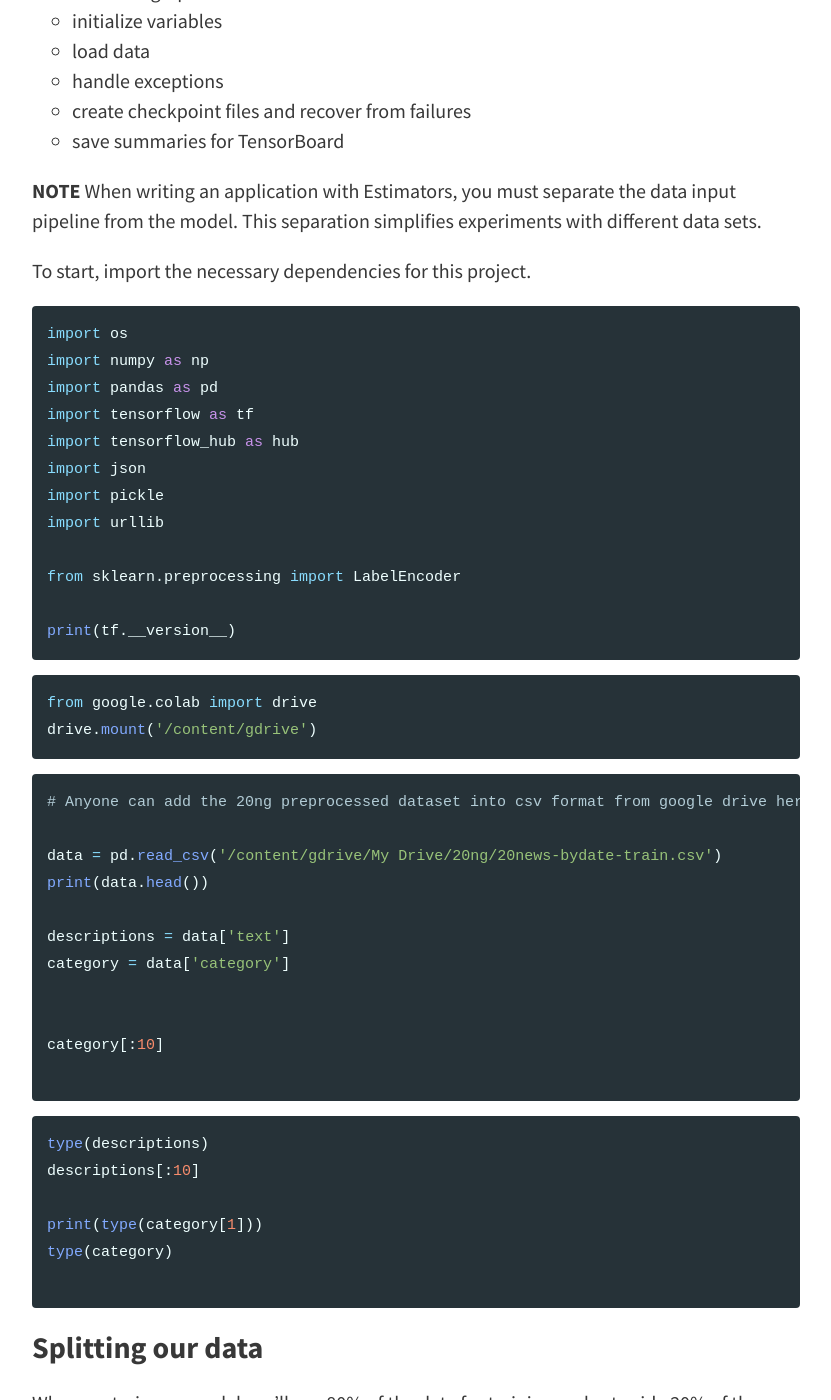
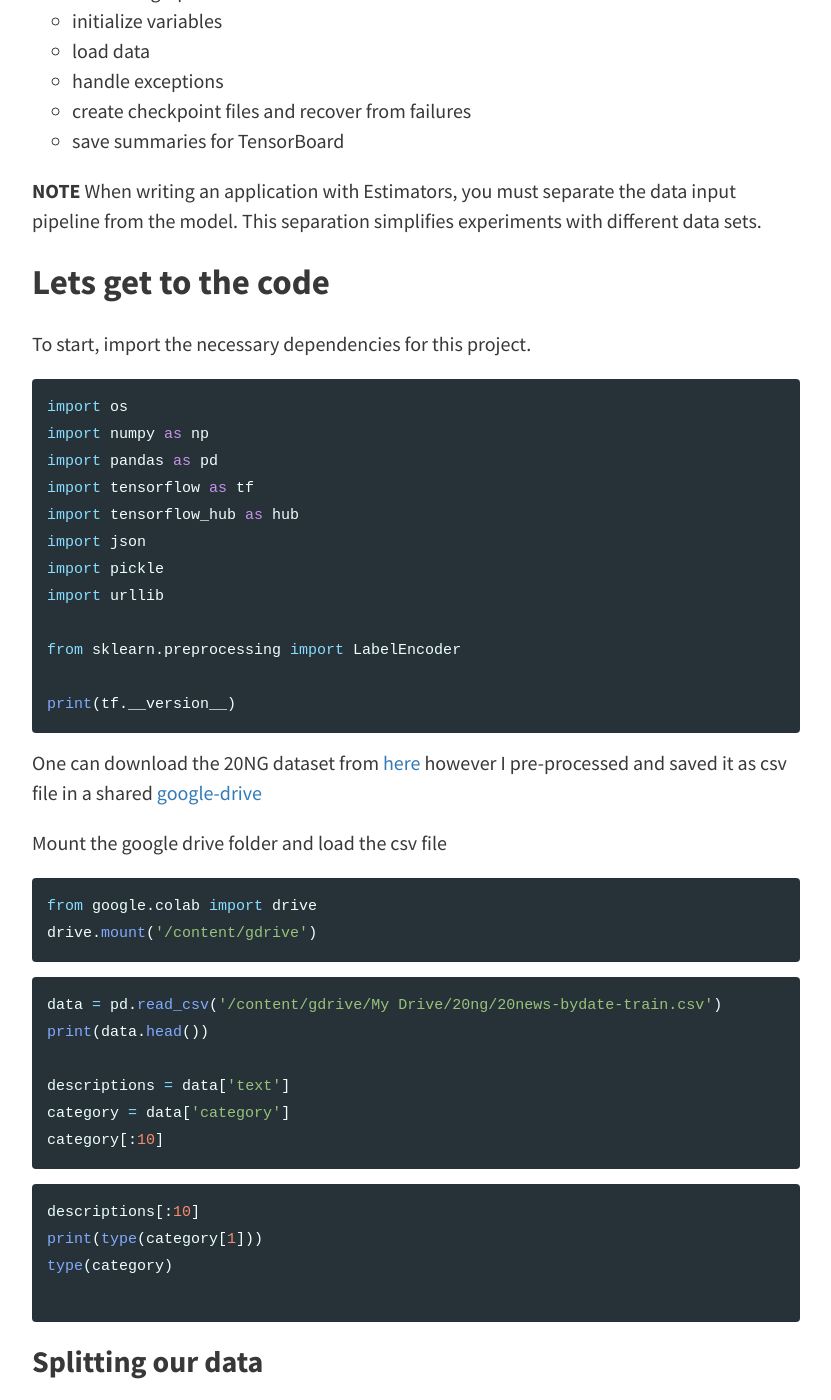
Before and after one commit to shranith/shranith.github.io, a Jekyll site: the page built from _posts/2018-10-31-text_classification_20ng.md, in a window 1280 px wide and 1400 px high, scrolled down 2011 px. Shown: the whole window, without its empty margins (224-1055 px from the left). Built offline with Jekyll 4.4.1, drawn with Linux system fonts in a browser that asks for light colours; comment, search, counter and statistics services are not loaded.

Commit message:
Updates to 20ng problem

````diff
--- a/_posts/2018-10-31-text_classification_20ng.md
+++ b/_posts/2018-10-31-text_classification_20ng.md
@@ -49,6 +49,8 @@ Estimators provide the following benefits:
 
 **NOTE** When writing an application with Estimators, you must separate the data input pipeline from the model. This separation simplifies experiments with different data sets.
 
+## Lets get to the code
+
 To start, import the necessary
 dependencies for this project.
 
@@ -67,35 +69,33 @@ from sklearn.preprocessing import LabelEncoder
 print(tf.__version__)
 ```
 
+One can download the 20NG dataset from [here](http://qwone.com/~jason/20Newsgroups/20news-19997.tar.gz) however I pre-processed and saved it as csv file in a shared [google-drive](https://drive.google.com/drive/folders/1xaQS8KsGWu7eQSZVcVYkNjFmmTaSXgpr?usp=sharing)
+
+Mount the google drive folder and load the csv file
+
 ```python
 from google.colab import drive
 drive.mount('/content/gdrive')
 ```
 
 ```python
-# Anyone can add the 20ng preprocessed dataset into csv format from google drive here https://drive.google.com/drive/folders/1xaQS8KsGWu7eQSZVcVYkNjFmmTaSXgpr?usp=sharing
-
 data = pd.read_csv('/content/gdrive/My Drive/20ng/20news-bydate-train.csv')
 print(data.head())
 
 descriptions = data['text']
 category = data['category']
-
-
 category[:10]
-
 ```
 
 ```python
-type(descriptions)
 descriptions[:10]
-
 print(type(category[1]))
 type(category)
 
 ```
 
 ### Splitting our data
+
 When we train our model, we'll use 80% of the data for
 training and set aside 20% of the data to evaluate how our model performed.
 
````
